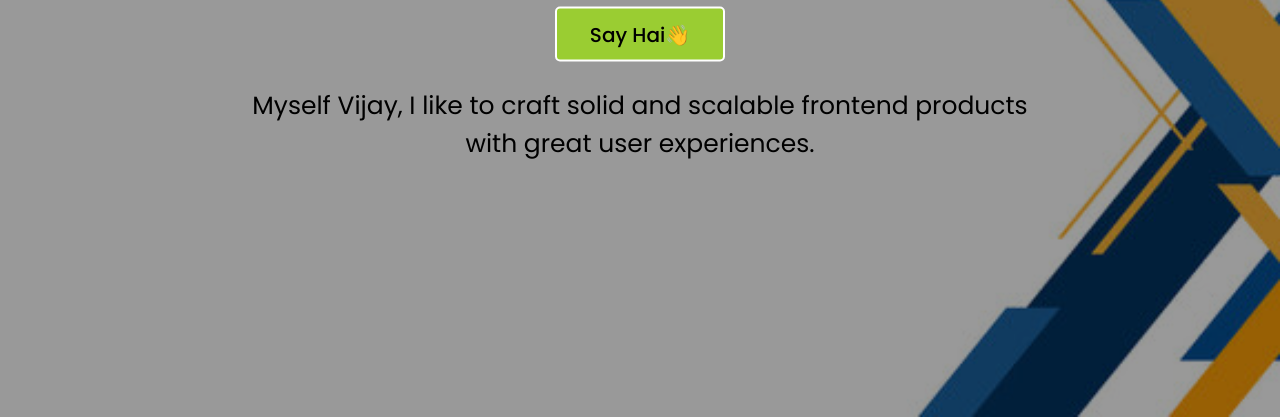
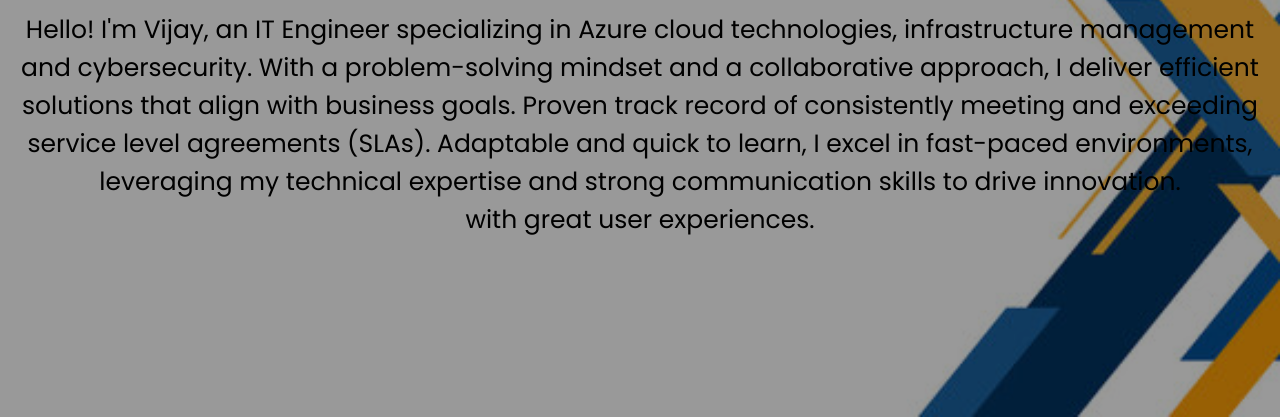
Before and after one commit to Vijaydev2023/My-profile-portfolio, a plain HTML site: page index.html in a window 1280 px wide. Shown: the part 383-800 px from the top of the page. Drawn offline with Linux system fonts and the light colour scheme.

Commit message:
Update index.html

```diff
--- a/index.html
+++ b/index.html
@@ -29,7 +29,7 @@
       <button>Say Hai&#128075;</button> <!--to change button to say hai-->
     </div>
     <br>
-    <p>Myself Vijay, I like to craft solid and scalable frontend products<br>
+    <p>Hello! I'm Vijay, an IT Engineer specializing in Azure cloud technologies, infrastructure management and cybersecurity. With a problem-solving mindset and a collaborative approach, I deliver efficient solutions that align with business goals. Proven track record of consistently meeting and exceeding service level agreements (SLAs). Adaptable and quick to learn, I excel in fast-paced environments, leveraging my technical expertise and strong communication skills to drive innovation.<br>
       with great user experiences.</p>
   </div>
 </body>
```
